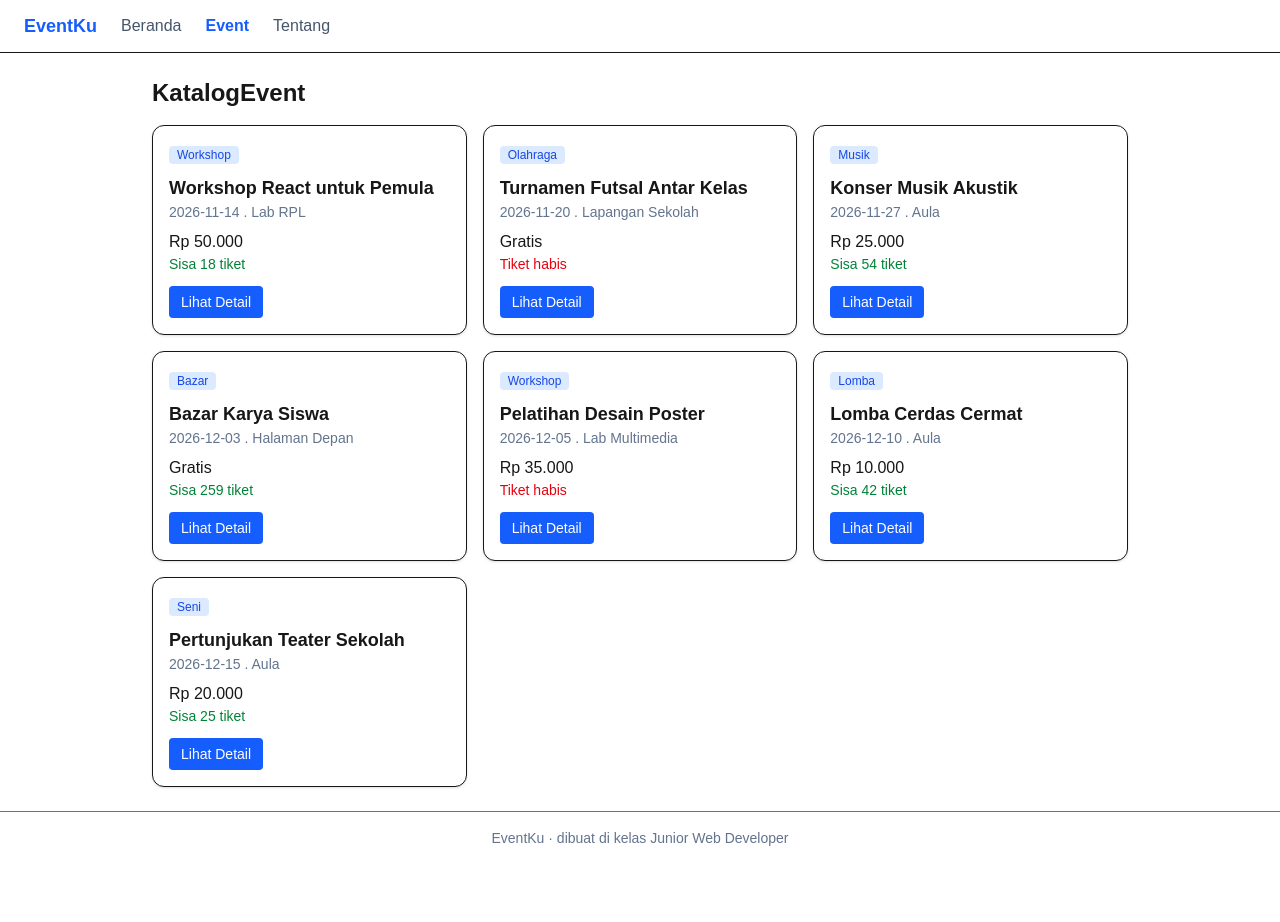
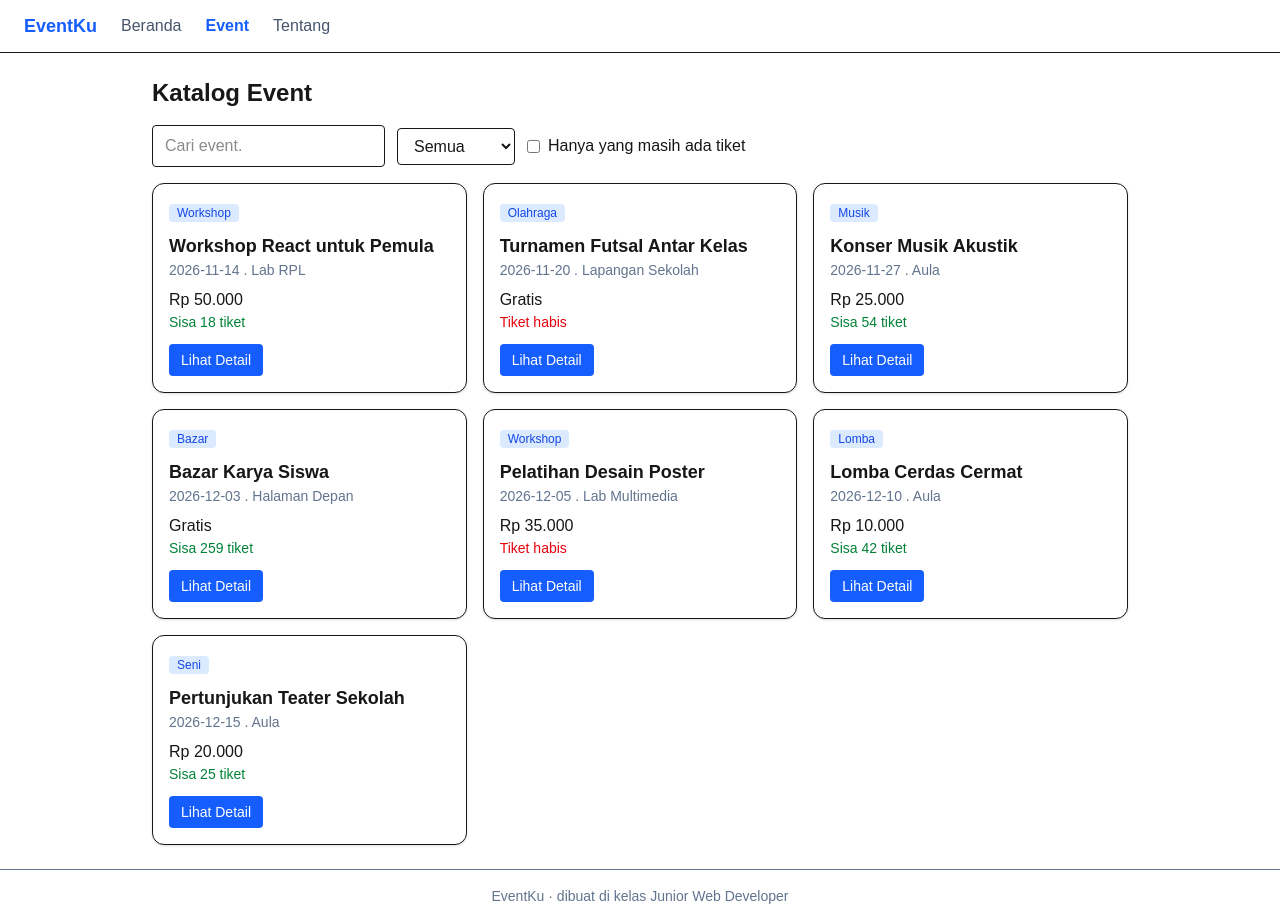
Before and after one commit to virly-PROW/latihan-next.js, a Next.js app: page /event in a window 1280 px wide. Before the commit the page ends 864 px from the top, so only its background shows below. Built offline with nearby package versions, Linux system fonts and the light colour scheme.

Commit message:
menambah kotak pencarian, pemfilteran kategori dan pemfilteran jika kuota habis

```diff
--- a/app/event/page.tsx
+++ b/app/event/page.tsx
@@ -1,15 +1,11 @@
 import {events} from "@/data/event";
-import KartuEvent from "@/components/KartuEvent";
+import KatalogInteraktif from "@/components/KatalogInteraktif";
 
-export default function EventPage() {
+export default function Katalog() {
     return (
         <div>
-        <h1 className="mb-4 text-2xl font-bold"> KatalogEvent</h1>
-            <div className="grid gap-4 sm:grid-cols-2 md:grid-cols-2 lg:grid-cols-3">
-            {events.map((e) => (
-                <KartuEvent key={e.id} event={e}/>
-                ))}
-            </div>
+        <h1 className="mb-4 text-2xl font-bold"> Katalog Event</h1>
+                <KatalogInteraktif  events={events}/>
         </div>
     );
 }
--- /dev/null
+++ b/components/KatalogInteraktif.tsx
@@ -0,0 +1,56 @@
+"use client";
+import { useState } from "react";
+import type { Event } from "@/data/event";
+import KartuEvent from "./KartuEvent";
+
+export default function KatalogInteraktif({ events }: { events: Event[] }) {
+  const [cari, setCari] = useState("");
+  const [kategori, setKategori] = useState("Semua");
+  const [hanyaTersedia, setHanyaTersedia]= useState(false);
+
+  const daftarKategori = ["Semua", ...new Set(events.map((e) => e.kategori))];
+  const hasil = events.filter(
+    (e) =>
+      e.judul.toLowerCase().includes(cari.toLowerCase()) &&
+      (kategori === "Semua" || e.kategori === kategori) && (!hanyaTersedia || e.kuota > e.terisi)
+  );
+
+  return (
+    <div>
+      <div className="mb-4 flex flex-wrap items-center gap-3">
+        <input
+          value={cari}
+          onChange={(e) => setCari(e.target.value)}
+          placeholder="Cari event."
+          className="rounded border bg-white px-3 py-2"
+        />
+        <select
+          value={kategori}
+          onChange={(e) => setKategori(e.target.value)}
+          className="rounded border bg-white px-3 py-2"
+        >
+          {daftarKategori.map((k) => (
+            <option key={k}>{k}</option>
+          ))}
+        </select>
+        <label className="flex items-center gap-2">
+            <input
+                type="checkbox"
+                checked={hanyaTersedia}
+                onChange={(e) => setHanyaTersedia(e.target.checked)}
+                />
+                Hanya yang masih ada tiket
+        </label>
+      </div>
+      {hasil.length === 0 ? (
+        <p className="text-slate-500">Tidak ada event yang cocok.</p>
+      ) : (
+        <div className="grid gap-4 sm:grid-cols-2 lg:grid-cols-3">
+          {hasil.map((e) => (
+            <KartuEvent key={e.id} event={e} />
+          ))}
+        </div>
+      )}
+    </div>
+  );
+}
```
